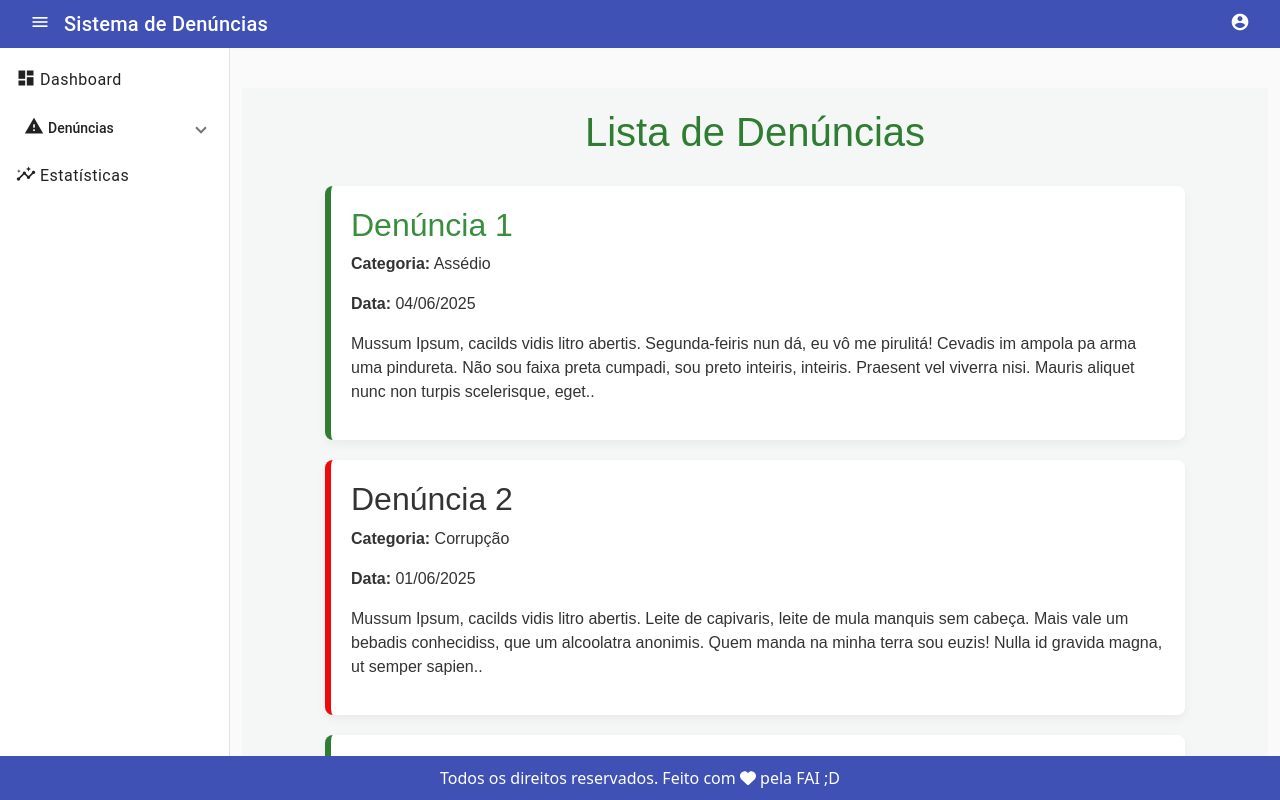
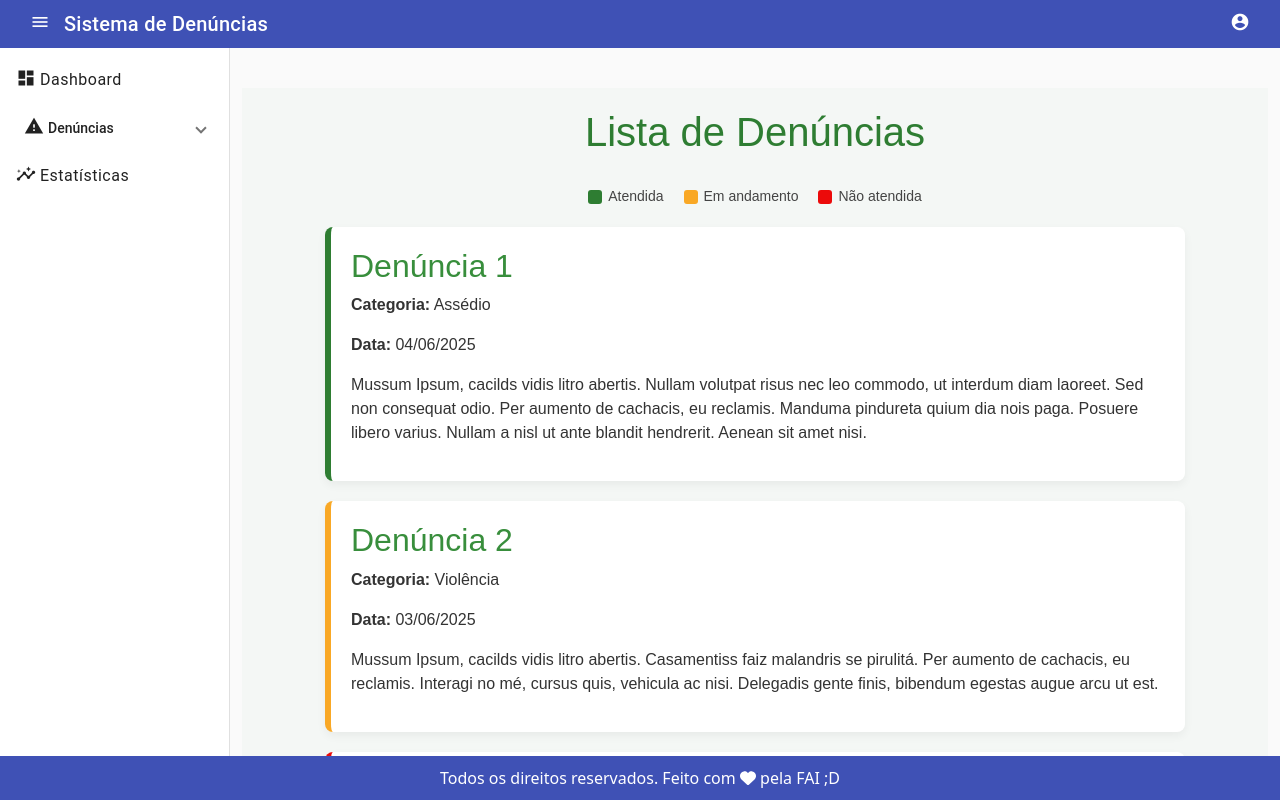
Before and after one commit to RRomano00/Fala-Cidade, an Angular app in the folder Projetos/Front-end/: page /listar-denuncia in a window 1280 px wide. Built offline with nearby package versions, Linux system fonts and the light colour scheme.

Commit message:
feat: adcao de elementos para o listar denuncias e status das mesmas

```diff
--- a/Projetos/Front-end/src/app/views/listar-denuncia/listar-denuncia.component.css
+++ b/Projetos/Front-end/src/app/views/listar-denuncia/listar-denuncia.component.css
@@ -18,16 +18,55 @@ h1 {
   color: #2e7d32;
 }
 
+/* Legenda */
+.legenda-status {
+  display: flex;
+  justify-content: center;
+  gap: 20px;
+  margin-bottom: 20px;
+  font-size: 14px;
+  color: #444;
+  animation: fadeIn 0.5s ease-out;
+}
+
+.legenda-item {
+  display: flex;
+  align-items: center;
+  gap: 6px;
+}
+
+.cor-legenda {
+  width: 14px;
+  height: 14px;
+  border-radius: 3px;
+  display: inline-block;
+}
+
+.verde {
+  background-color: #2e7d32;
+}
+
+.amarela {
+  background-color: #f9a825;
+}
+
+.vermelha {
+  background-color: #ec0a0a;
+}
+
+/* Lista e cards */
 .denuncia-list {
   display: flex;
   flex-direction: column;
   gap: 20px;
 }
 
-.denuncia-card {
+.denuncia-card,
+.denuncia-card-unattended,
+.denuncia-card-pending {
   background-color: #ffffff;
   padding: 20px;
-  border-left: 6px solid #2e7d32;
+  border-left: 6px solid;
   box-shadow: 0 4px 10px rgba(0,0,0,0.05);
   border-radius: 8px;
   text-align: left;
@@ -35,27 +74,33 @@ h1 {
   transition: transform 0.3s ease, box-shadow 0.3s ease;
 }
 
-.denuncia-card-unattended {
-  background-color: #ffffff;
-  padding: 20px;
-  border-left: 6px solid #ec0a0a;
-  box-shadow: 0 4px 10px rgba(0,0,0,0.05);
-  border-radius: 8px;
-  text-align: left;
-  animation: slideUp 0.5s ease-in forwards;
-  transition: transform 0.3s ease, box-shadow 0.3s ease;
+.denuncia-card {
+  border-left-color: #2e7d32;
 }
 
-.denuncia-card:hover {
+.denuncia-card-unattended {
+  border-left-color: #ec0a0a;
+}
+
+.denuncia-card-pending {
+  border-left-color: #f9a825;
+}
+
+.denuncia-card:hover,
+.denuncia-card-unattended:hover,
+.denuncia-card-pending:hover {
   transform: scale(1.02);
   box-shadow: 0 8px 16px rgba(0,0,0,0.1);
 }
 
-.denuncia-card h2 {
+.denuncia-card h2,
+.denuncia-card-unattended h2,
+.denuncia-card-pending h2 {
   margin-top: 0;
   color: #388e3c;
 }
 
+/* Animações */
 @keyframes fadeIn {
   from {
     opacity: 0;
--- a/Projetos/Front-end/src/app/views/listar-denuncia/listar-denuncia.component.html
+++ b/Projetos/Front-end/src/app/views/listar-denuncia/listar-denuncia.component.html
@@ -9,26 +9,34 @@
 <body>
   <div class="container">
     <h1>Lista de Denúncias</h1>
+
+    <!-- Legenda de status -->
+    <div class="legenda-status">
+      <span class="legenda-item"><span class="cor-legenda verde"></span> Atendida</span>
+      <span class="legenda-item"><span class="cor-legenda amarela"></span> Em andamento</span>
+      <span class="legenda-item"><span class="cor-legenda vermelha"></span> Não atendida</span>
+    </div>
+
     <div class="denuncia-list">
       <div class="denuncia-card">
         <h2>Denúncia 1</h2>
         <p><strong>Categoria:</strong> Assédio</p>
         <p><strong>Data:</strong> 04/06/2025</p>
-        <p>Mussum Ipsum, cacilds vidis litro abertis.  Segunda-feiris nun dá, eu vô me pirulitá! Cevadis im ampola pa arma uma pindureta. Não sou faixa preta cumpadi, sou preto inteiris, inteiris. Praesent vel viverra nisi. Mauris aliquet nunc non turpis scelerisque, eget..</p>
+        <p>Mussum Ipsum, cacilds vidis litro abertis.  Nullam volutpat risus nec leo commodo, ut interdum diam laoreet. Sed non consequat odio. Per aumento de cachacis, eu reclamis. Manduma pindureta quium dia nois paga. Posuere libero varius. Nullam a nisl ut ante blandit hendrerit. Aenean sit amet nisi.</p>
+      </div>
+
+      <div class="denuncia-card-pending">
+        <h2>Denúncia 2</h2>
+        <p><strong>Categoria:</strong> Violência</p>
+        <p><strong>Data:</strong> 03/06/2025</p>
+        <p>Mussum Ipsum, cacilds vidis litro abertis.  Casamentiss faiz malandris se pirulitá. Per aumento de cachacis, eu reclamis. Interagi no mé, cursus quis, vehicula ac nisi. Delegadis gente finis, bibendum egestas augue arcu ut est.</p>
       </div>
 
       <div class="denuncia-card-unattended">
-        <h2>Denúncia 2</h2>
+        <h2>Denúncia 3</h2>
         <p><strong>Categoria:</strong> Corrupção</p>
         <p><strong>Data:</strong> 01/06/2025</p>
-        <p>Mussum Ipsum, cacilds vidis litro abertis.  Leite de capivaris, leite de mula manquis sem cabeça. Mais vale um bebadis conhecidiss, que um alcoolatra anonimis. Quem manda na minha terra sou euzis! Nulla id gravida magna, ut semper sapien..</p>
-      </div>
-
-      <div class="denuncia-card">
-        <h2>Denúncia 3</h2>
-        <p><strong>Categoria:</strong> Violência</p>
-        <p><strong>Data:</strong> 30/05/2025</p>
-        <p>Mussum Ipsum, cacilds vidis litro abertis.  Pra lá, depois divoltis porris, paradis. Negão é teu passadis, eu sou faxa pretis. Bota 1 metro de cachacis aí pra viagem! In elementis mé pra quem é amistosis quis leo..</p>
+        <p>Mussum Ipsum, cacilds vidis litro abertis.  In elementis mé pra quem é amistosis quis leo. Per aumento de cachacis, eu reclamis. Quem manda na minha terra sou euzis! Bota 1 metro de cachacis aí pra viagem! Mussum Ipsum, cacilds vidis litro abertis.  Vehicula non. Ut sed ex eros. Vivamus sit amet nibh non tellus tristique interdum. Admodum accumsan disputationi eu sit. Vide electram sadipscing et per. Si num tem leite então bota uma pinga aí cumpadi! Sapien in monti palavris qui num significa nadis i pareci latim. </p>
       </div>
     </div>
   </div>
```
